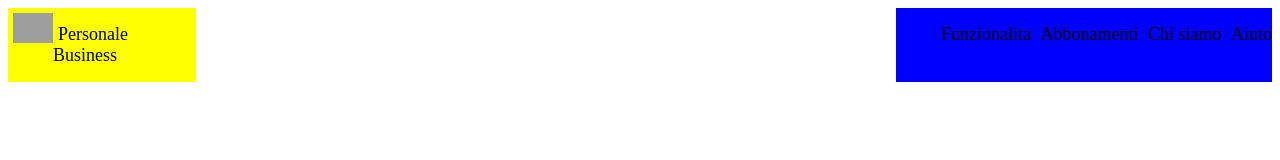
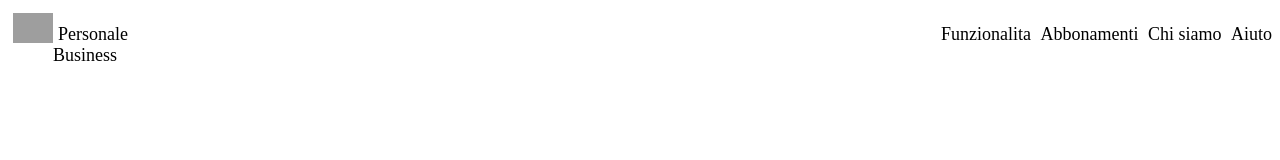
Before and after one commit to AlbaDeBiase/js-html-css-revolut, a plain HTML site: page index.html in a window 1280 px wide. Drawn offline with nearby package versions, Linux system fonts and the light colour scheme; grey boxes are pictures that could not be loaded.

Commit message:
tolto sfondi

```diff
--- a/style.css
+++ b/style.css
@@ -22,7 +22,7 @@ header {
 .header-left {
     /* width: 200px; */
     /* height: 100%; */
-    background-color: yellow;
+    /* background-color: yellow; */
 }
 
 .menu-left li {
@@ -33,7 +33,7 @@ header {
 }
 
 .header-right {
-    background-color: blue;
+    /* background-color: blue; */
 display: inline;
     /* width: 200px; */
     /* height: 100%; */
@@ -55,7 +55,7 @@ display: inline;
 }
 
 .submenu, .submenu1, .submenu2, .submenu3{
-    color:red;
+    /* color:red; */
     display: none;
     /* position: absolute;
     top: 50px;
```
Also changed, not shown: main.js (line endings or trailing spaces).
